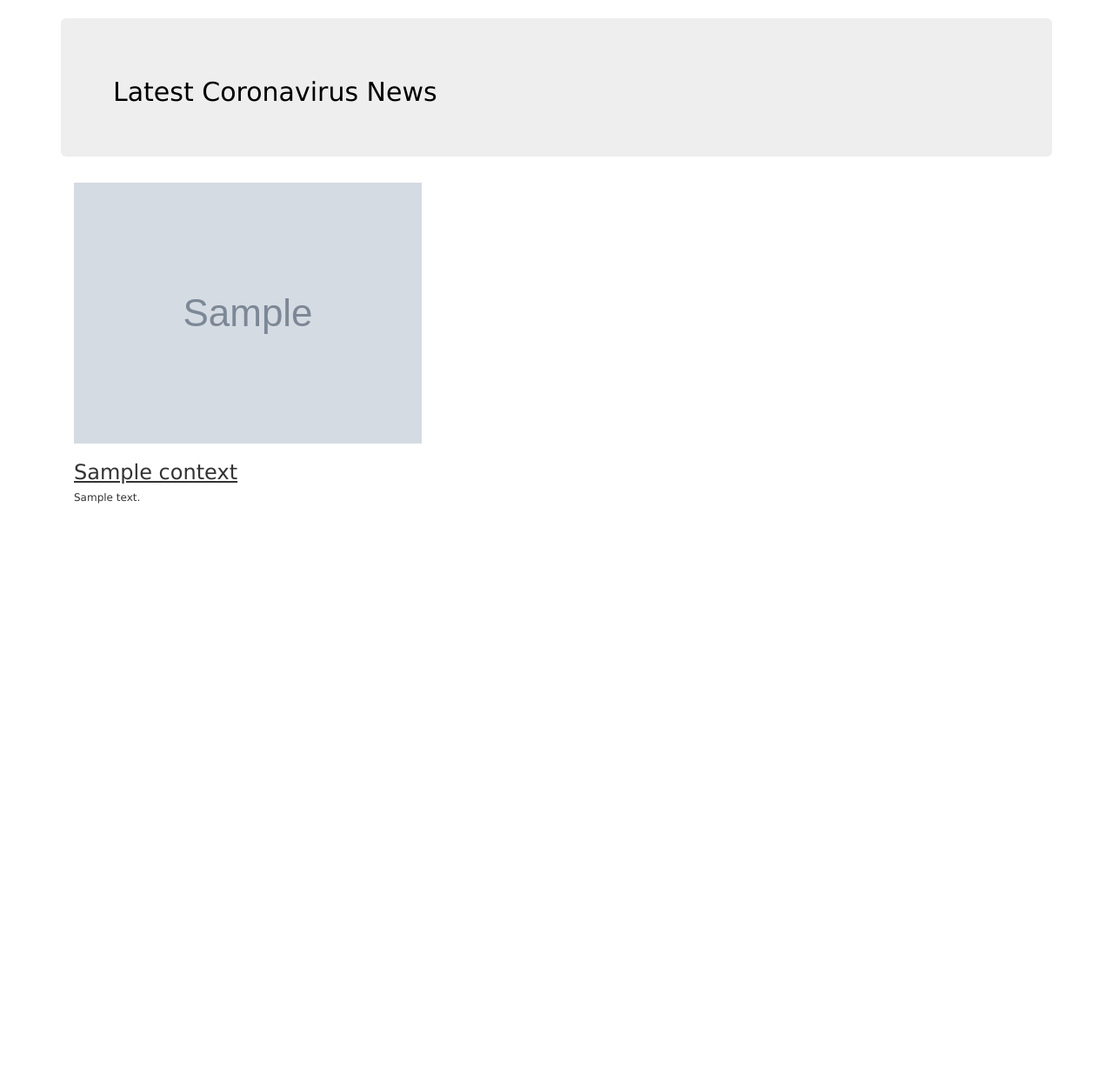
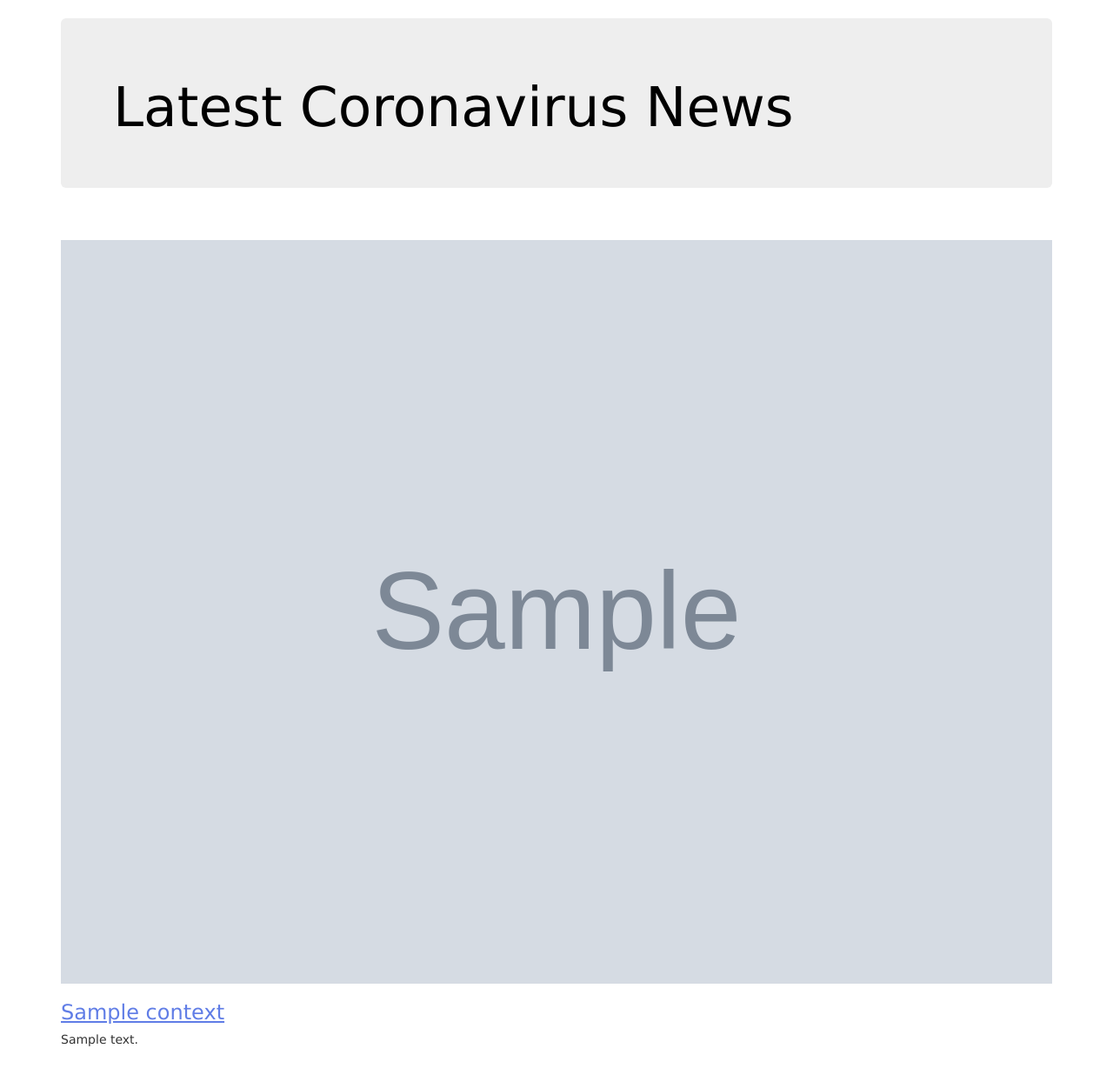
Before and after one commit to crescents720/Team03-COVIDCoach, a Flask app: template app/templates/news.html in a window 1280 px wide. Shown: the part 52-1288 px from the top of the page at 87% size. Before the commit the page ends 631 px from the top, so only its background shows below. Run offline with Flask 2, Linux system fonts and the light colour scheme; the template is opened without the code that fills it: most values are stand-ins (such as "Sample title", 1, 10 or a date in 2020); grey boxes marked "Sample" are stand-in pictures; some libraries are stand-ins or nearby versions.

Commit message:
modifications by Yang Zhang

```diff
--- a/app/templates/news.html
+++ b/app/templates/news.html
@@ -5,17 +5,24 @@
 	<style media="screen">
 		h3 {
 			text-decoration: underline;
+			color: #607de6;
 		}
 		h3:hover {
 			color: blue;
 		}
+		img{
+			width:1140px;
+			height: auto;
+			margin-top:30px;
+		}
 	</style>
 
+
 	<div class="jumbotron" style="color:black">
-    <h2 style="color:black">Latest Coronavirus News</h2>
+    <h1 style="color:black">Latest Coronavirus News</h1>
   	</div>
 
-  	<div class="container">
+  	<div class="container" style="padding-left: 0;">
 			{% for news_title, news_description, news_image, news_url, countList in context %}
 				{% if news_image %}
 		 			<a> <img src="{{news_image}}" alt=""> </a>
@@ -23,7 +30,7 @@
 					<a> <img src="static/images/no-pic.jpg" alt=""> </a>
 				{% endif %}
 				<h3 onclick="window.location.href='{{ url_for( 'news_detail_page' , key = countList ) }}';">{{news_title}}</h3>
-		    <h6>{{news_description}}</h6>
+		    <h5>{{news_description}}</h5>
 				<br>
 		    {% endfor %}
   	</div>
```
